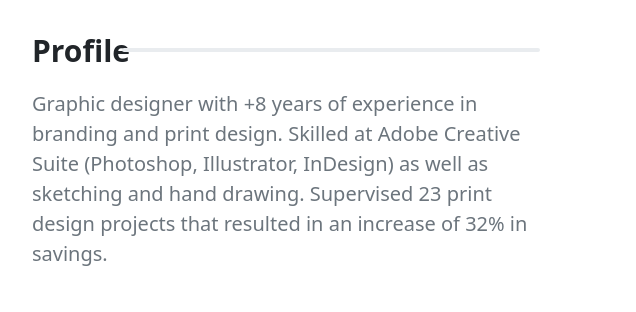
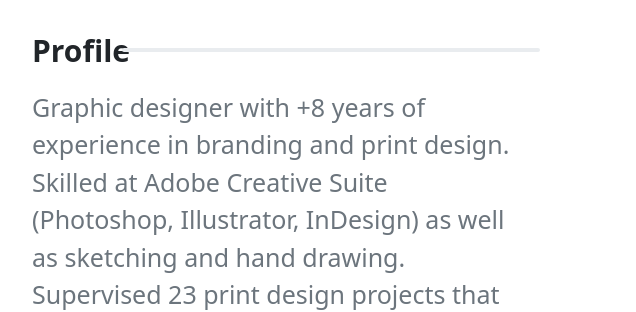
Before and after one commit to Arshiagh22/Arshiagh22.github.io, a plain HTML site: page index.html in a window 1280 px wide. Shown: the part 496-808 px from the top of the page, 98-734 px from the left. Drawn offline with nearby package versions, Linux system fonts and the light colour scheme.

Commit message:
Update index.html

```diff
--- a/index.html
+++ b/index.html
@@ -58,7 +58,7 @@
                 <div class="text-b col-12 col-sm-3 col-lg-2">Profile</div>
                 <div class="progress col-12 col-sm-9 col-lg-10"></div>
               </div>
-              <div class="con fs-5 mt-3 text-secondary">
+              <div class="con mt-3 text-secondary">
                 Graphic designer with +8 years of experience in branding and
                 print design. Skilled at Adobe Creative Suite (Photoshop,
                 Illustrator, InDesign) as well as sketching and hand drawing.
```
